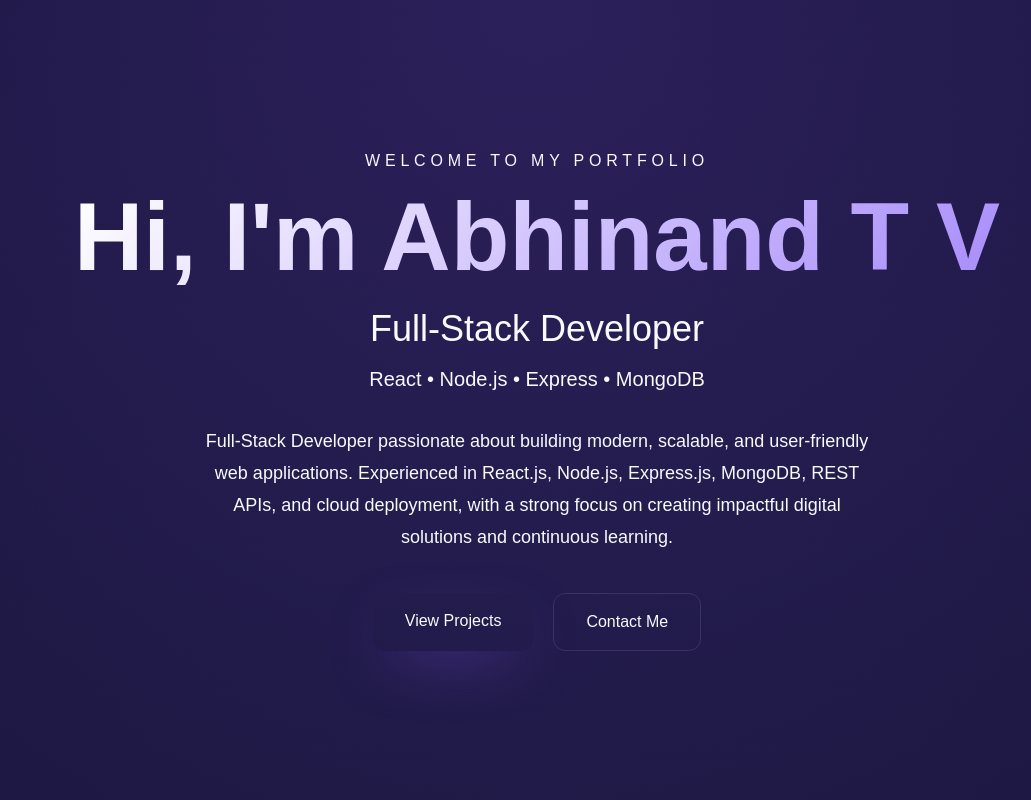
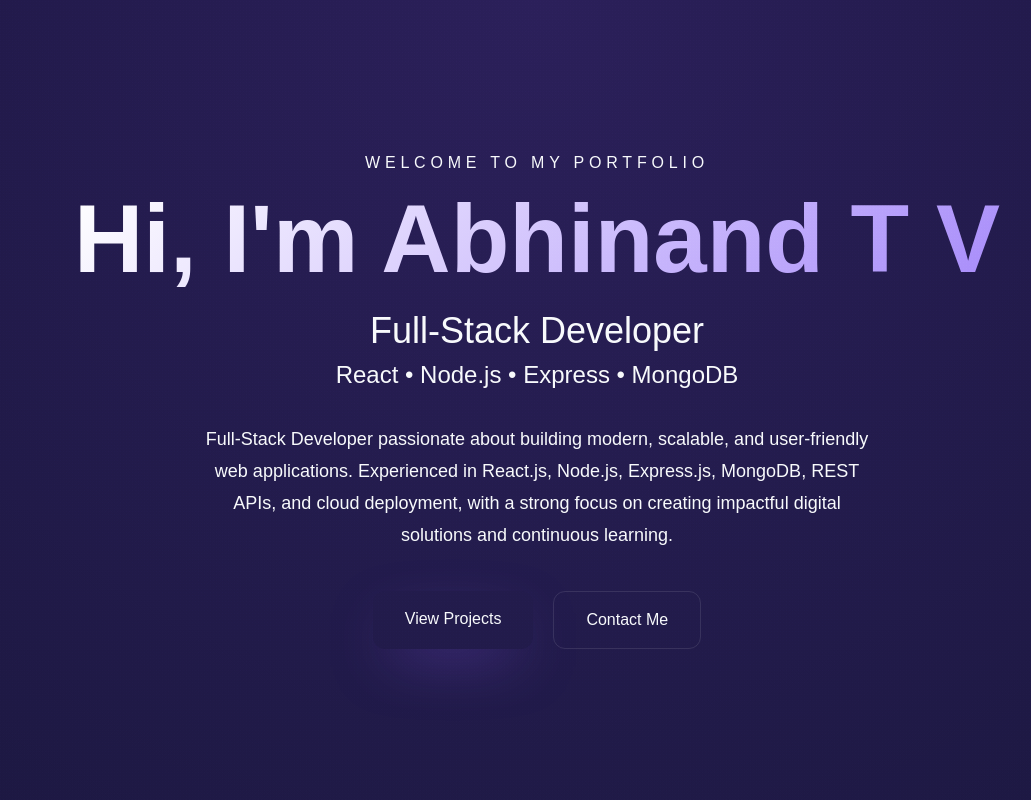
Before and after one commit to abhinand-ab/Portfolio, a React (Create React App) app: page / in a window 1280 px wide. Shown: the top 800 px of the page, without its empty margins (103-1134 px from the left). Built offline with nearby package versions, Linux system fonts and the light colour scheme.

Commit message:
Improve portfolio hero section

```diff
--- a/src/App.js
+++ b/src/App.js
@@ -16,14 +16,13 @@ function App() {
           Hi, I'm Abhinand T V
         </h1>
 
-        <h2 className="text-2xl md:text-4xl text-muted-foreground mb-4">
-             Full-Stack Developer
-        </h2>
-
-          <p className="text-lg md:text-xl text-primary mb-8">
-             React • Node.js • Express • MongoDB
-          </p>
-
+        <h2 className="text-2xl md:text-4xl text-muted-foreground mb-8">
+            Full-Stack Developer
+           <br />
+               <span className="text-lg md:text-2xl">
+                 React • Node.js • Express • MongoDB
+               </span>
+          </h2>
         <p className="max-w-2xl text-lg text-muted-foreground leading-8 mb-10">
           Full-Stack Developer passionate about building modern, scalable, and user-friendly web applications. Experienced in React.js, Node.js, Express.js, MongoDB, REST APIs, and cloud deployment, with a strong focus on creating impactful digital solutions and continuous learning.
 
```
